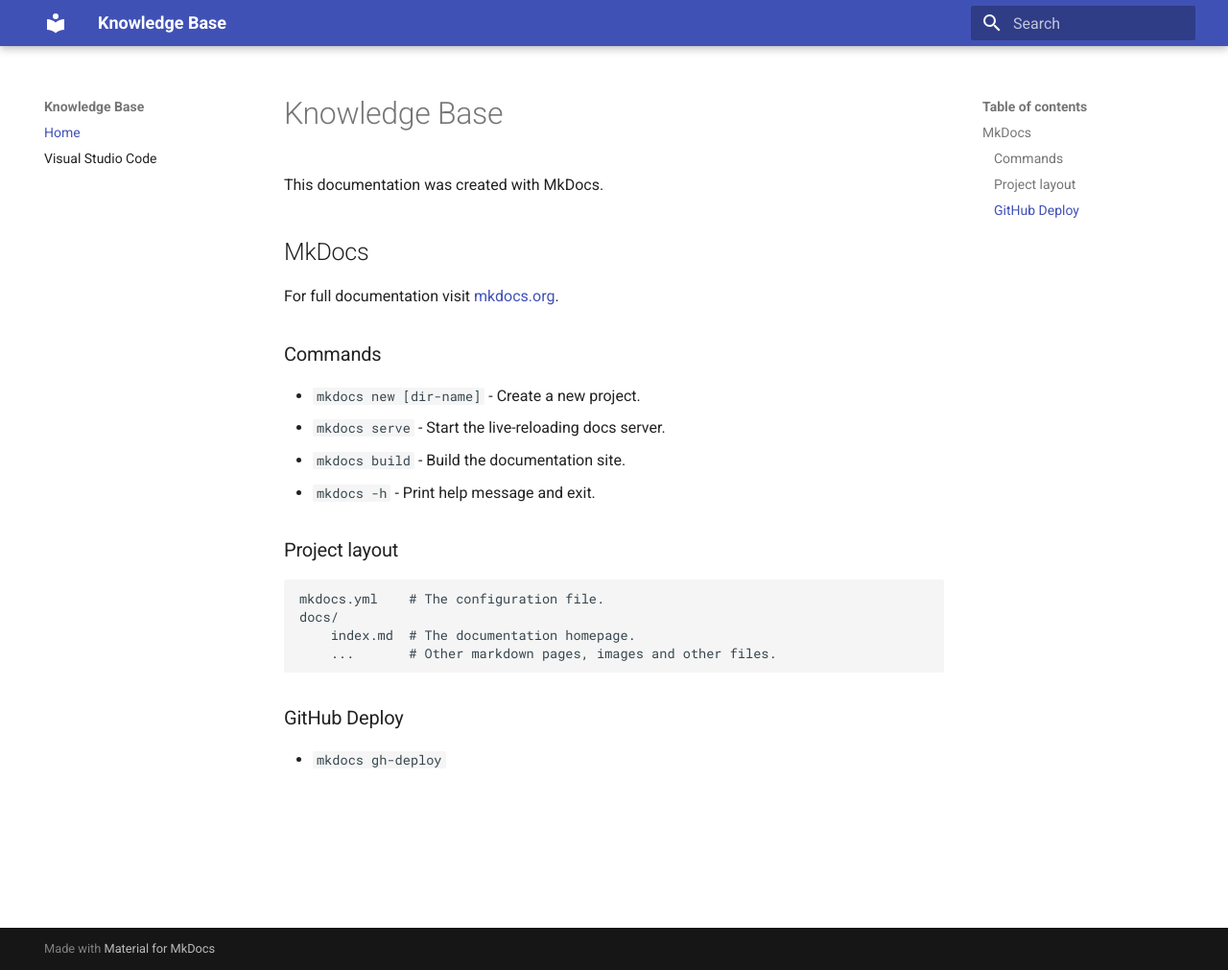
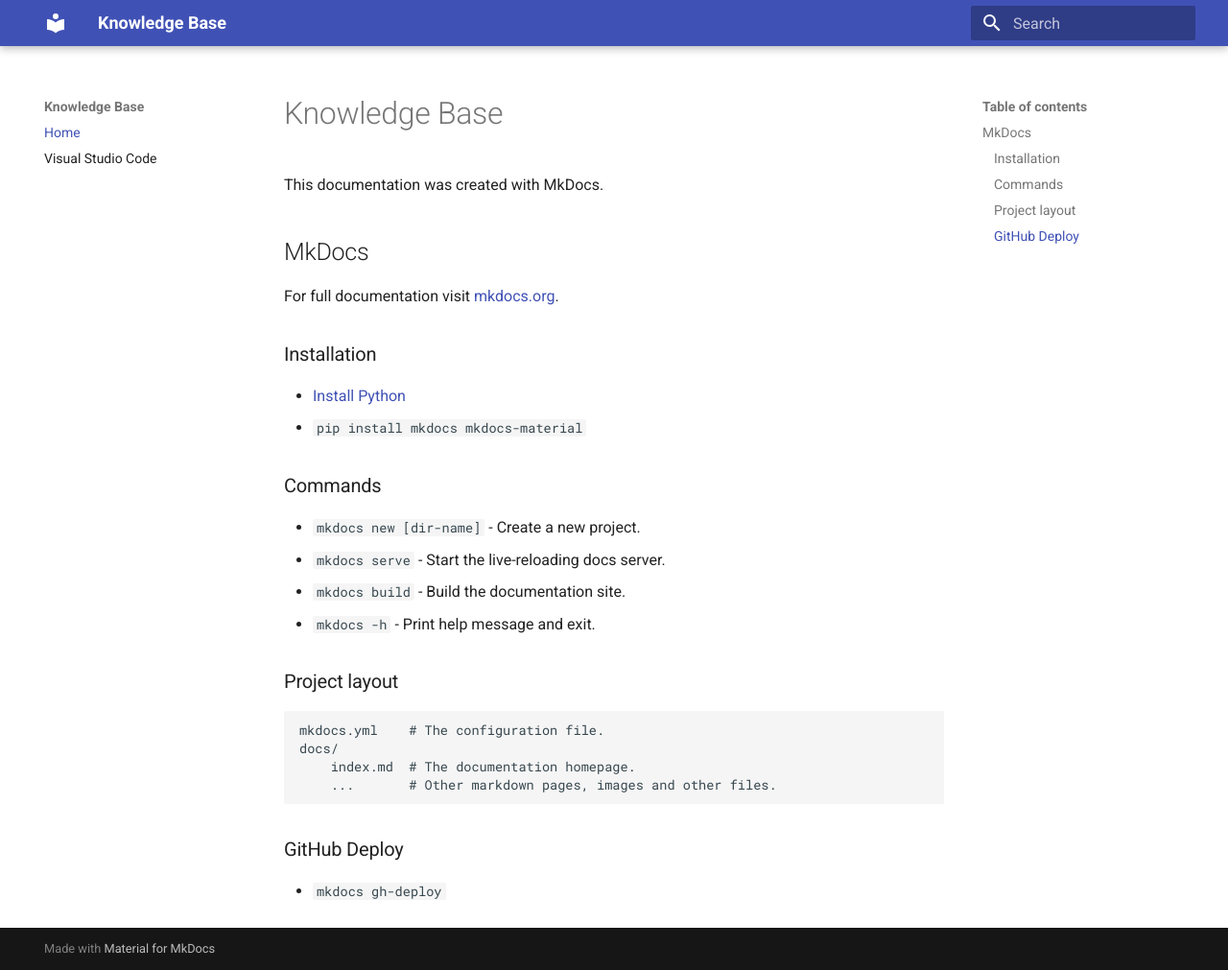
Before and after one commit to GerWeix/knowledge-base, an MkDocs documentation site: the page built from docs/index.md, in a window 1280 px wide and 1011 px high. Shown: the whole window at 96% size. Built offline with MkDocs 1.6.1 and Material for MkDocs 9.7.7, drawn with Linux system fonts in a browser that asks for light colours.

Commit message:
MkDocs Installationsschritte hinzugefügt

```diff
--- a/docs/index.md
+++ b/docs/index.md
@@ -5,6 +5,11 @@
 ## MkDocs
 
 For full documentation visit [mkdocs.org](https://www.mkdocs.org).
+
+### Installation
+
+* [Install Python](https://www.python.org/downloads/windows/)
+* `pip install mkdocs mkdocs-material`
 
 ### Commands
 
```
